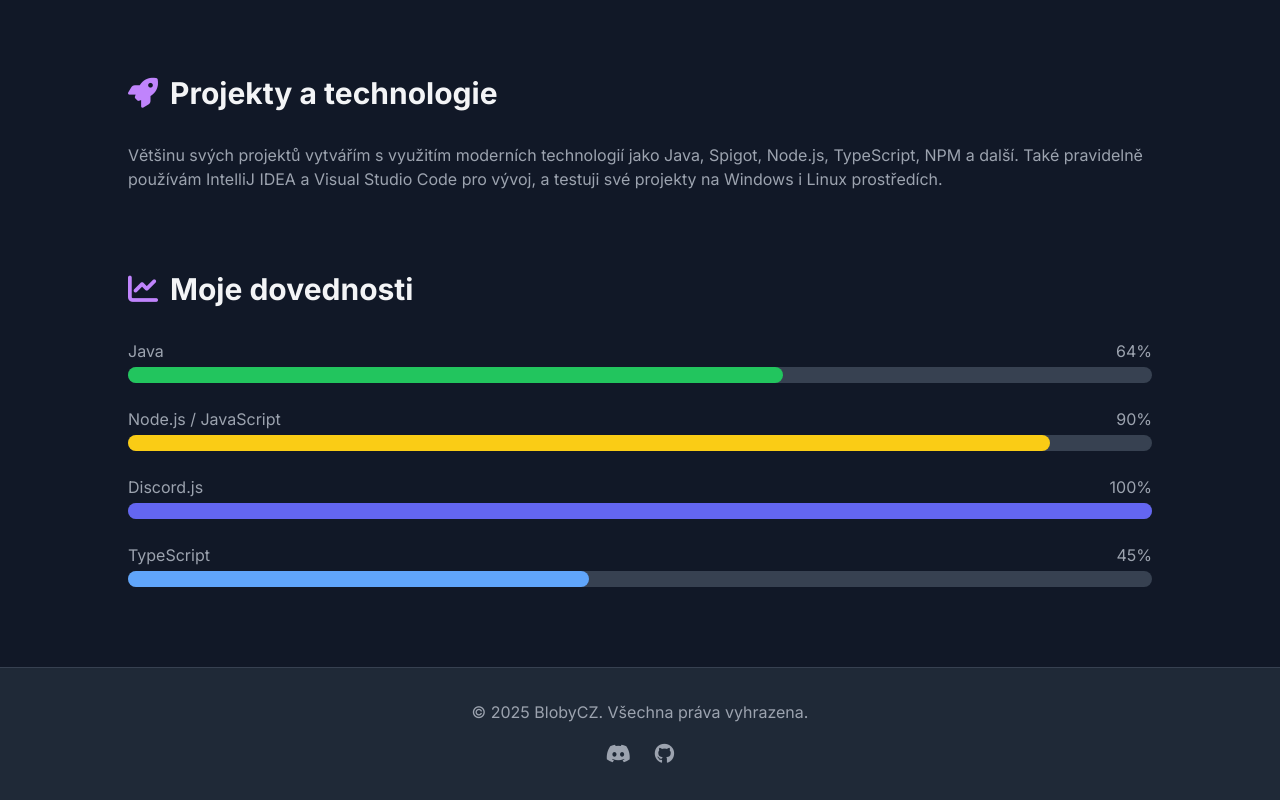
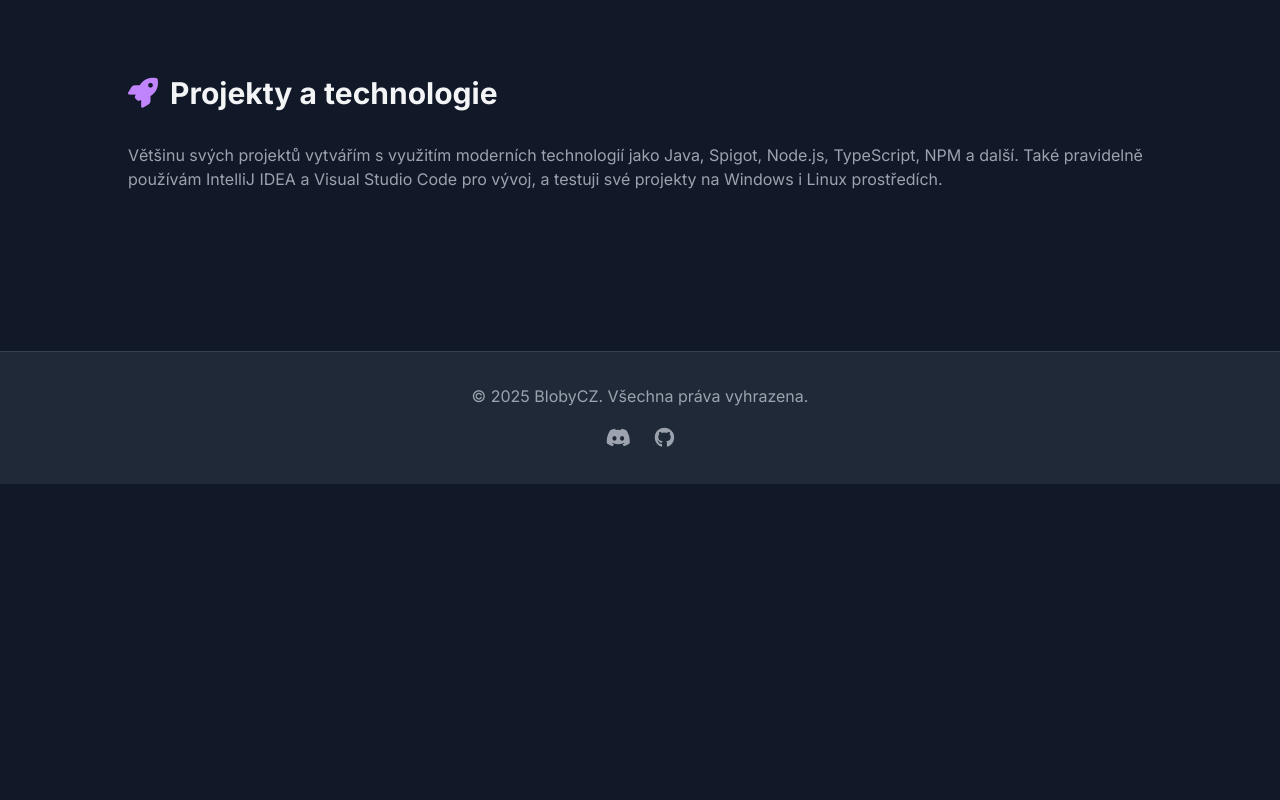
Before and after one commit to BlobyCS/web, a website: page about.html in a window 1280 px wide. Shown: the part 641-1441 px from the top of the page. After the commit the page ends 1125 px from the top, so only its background shows below. Drawn offline with nearby package versions, Linux system fonts and the light colour scheme; no server answers.

Commit message:
Update about.html

```diff
--- a/about.html
+++ b/about.html
@@ -69,42 +69,9 @@
                 </h2>
                 <p class="text-gray-400 mb-4">Většinu svých projektů vytvářím s využitím moderních technologií jako Java, Spigot, Node.js, TypeScript, NPM a další. Také pravidelně používám IntelliJ IDEA a Visual Studio Code pro vývoj, a testuji své projekty na Windows i Linux prostředích.</p>
             </div>
-
-            <!-- Moje dovednosti -->
-            <div>
-                <h2 class="text-3xl font-bold mb-8 flex items-center">
-                    <i class="fas fa-chart-line text-purple-400 mr-3"></i>
-                    Moje dovednosti
-                </h2>
-                <div class="space-y-6">
-                    <div>
-                        <p class="text-gray-400 mb-1">Java <span class="float-right">64%</span></p>
-                        <div class="w-full bg-gray-700 rounded-full h-4">
-                            <div class="bg-green-500 h-4 rounded-full" style="width:64%"></div>
-                        </div>
-                    </div>
-                    <div>
-                        <p class="text-gray-400 mb-1">Node.js / JavaScript <span class="float-right">90%</span></p>
-                        <div class="w-full bg-gray-700 rounded-full h-4">
-                            <div class="bg-yellow-400 h-4 rounded-full" style="width:90%"></div>
-                        </div>
-                    </div>
-                    <div>
-                        <p class="text-gray-400 mb-1">Discord.js <span class="float-right">100%</span></p>
-                        <div class="w-full bg-gray-700 rounded-full h-4">
-                            <div class="bg-indigo-500 h-4 rounded-full" style="width:100%"></div>
-                        </div>
-                    </div>
-                    <div>
-                        <p class="text-gray-400 mb-1">TypeScript <span class="float-right">45%</span></p>
-                        <div class="w-full bg-gray-700 rounded-full h-4">
-                            <div class="bg-blue-400 h-4 rounded-full" style="width:45%"></div>
-                        </div>
-                    </div>
-                </div>
-            </div>
         </div>
-    </section>
+    </div>
+</section>
 
     <!-- Footer -->
     <footer class="bg-gray-800 border-t border-gray-700 py-8">
```
